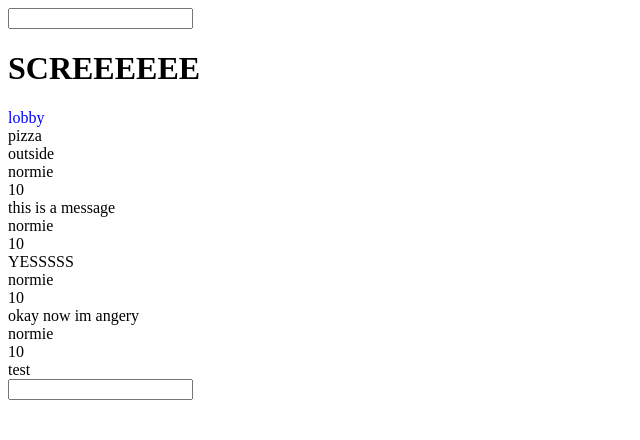
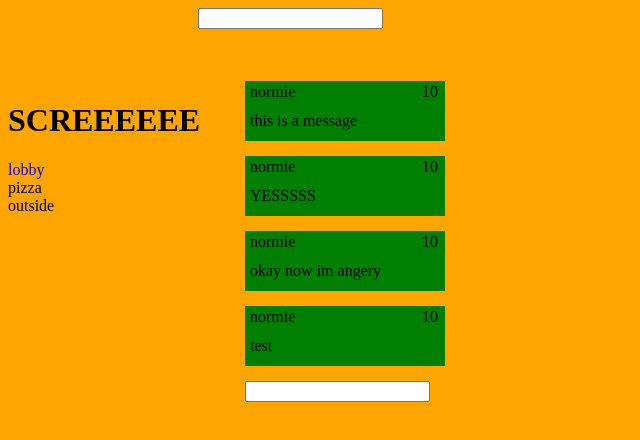
Before and after one commit to mickannese/Saiko-frontend, a React app: page / in a window 1280 px wide. Both pictures are taken after a click on the element "lobby". Shown: the top 440 px of the page, without its empty margins (0-640 px from the left). Built offline with nearby package versions, Linux system fonts and the light colour scheme.

Commit message:
getting css grid setup, messages and channels are working together through props

```diff
--- a/src/App.jsx
+++ b/src/App.jsx
@@ -69,20 +69,25 @@ class App extends React.Component {
 
   render() {
     return (
-      <div>
+      <div className="big-container">
+        <div className="navbar">
           <Search
             update={this.handleSearchInput.bind(this)}
             submit={this.handleSearchSubmit.bind(this)}
             current={this.state.searchQuery}
           />
+        </div>
+        <div className="horizontal-plane">
+          <div className="sidebar">
             <h1>
               SCREEEEEE
           </h1>
             <div className="channel-container">
               <ChannelList channels={this.state.userInfo.channels} current={this.state.currentChannel} selectCurrent={this.channelSelector.bind(this)} />
             </div>
+          </div>
           <div className="message-container">
-          <div>
+            <div className="messages-block">
               <MessageList messages={this.state.renderList} currentChannel={this.state.currentChannel} />
             </div>
             <div>
@@ -94,6 +99,7 @@ class App extends React.Component {
             </div>
           </div>
         </div>
+      </div>
     );
   }
 }
--- a/src/message-comps/MessageEntry.jsx
+++ b/src/message-comps/MessageEntry.jsx
@@ -2,12 +2,12 @@ import React from 'react';
 
 var MessageEntry = (props) => {
   return (
-    <div>
+    <div className="msg-entry-container">
       <div className="msg-entry-head">
         <div className="msg-entry-username">
           {props.message.userName}
         </div>
-        <div>
+        <div className="msg-entry-time">
           {props.message.time}
         </div>
       </div>
--- a/style.css
+++ b/style.css
@@ -1,3 +1,81 @@
+body {
+  background-color: orange;
+}
+
+.big-container {
+  width: auto;
+  height: 800px;
+  display: grid;
+  grid-template-rows: 1fr 10fr;
+  background-color: orange;
+}
+
+.horizontal-plane {
+  display: grid;
+  grid-template-columns: 1fr 3fr;
+  width: 75%;
+
+}
+
+.navbar {
+  padding-left: 15%;
+
+}
+
+.messages-block {
+  width: 500px;
+  height: 300px;
+  overflow: scroll;
+  overflow-x: hidden;
+}
+
+.message-container {
+  width: 500px;
+  height: 75%;
+  justify-content: center;
+}
+
+.msg-entry-container {
+  display: grid;
+  grid-template-rows: 1fr 10fr;
+  height: 60px;
+  justify-content: center;
+  align-items: center;
+  margin-right: auto;
+  background-color: green;
+  margin-bottom: 15px;
+
+}
+
+.msg-entry-body {
+  text-align: left;
+  padding-left: 5px;
+}
+
+.msg-entry-head {
+  display: grid;
+  grid-template-columns: 1fr 1fr;
+  width: 200px;
+}
+
+.msg-entry-username {
+  text-align: left;
+  padding-top: 2px;
+  padding-left: 5px;
+}
+
+.msg-entry-time {
+  padding-top: 2px;
+  text-align: right;
+  padding-right: 7px;
+}
+
+
+
 .selected-channel {
   color: blue;
 }
+
+.msg-list {
+  display: grid;
+}
```
Also changed, not shown: 1 other file (tests, documents, lock files or other folders). Lines whose indentation alone changed are shown as unchanged.
